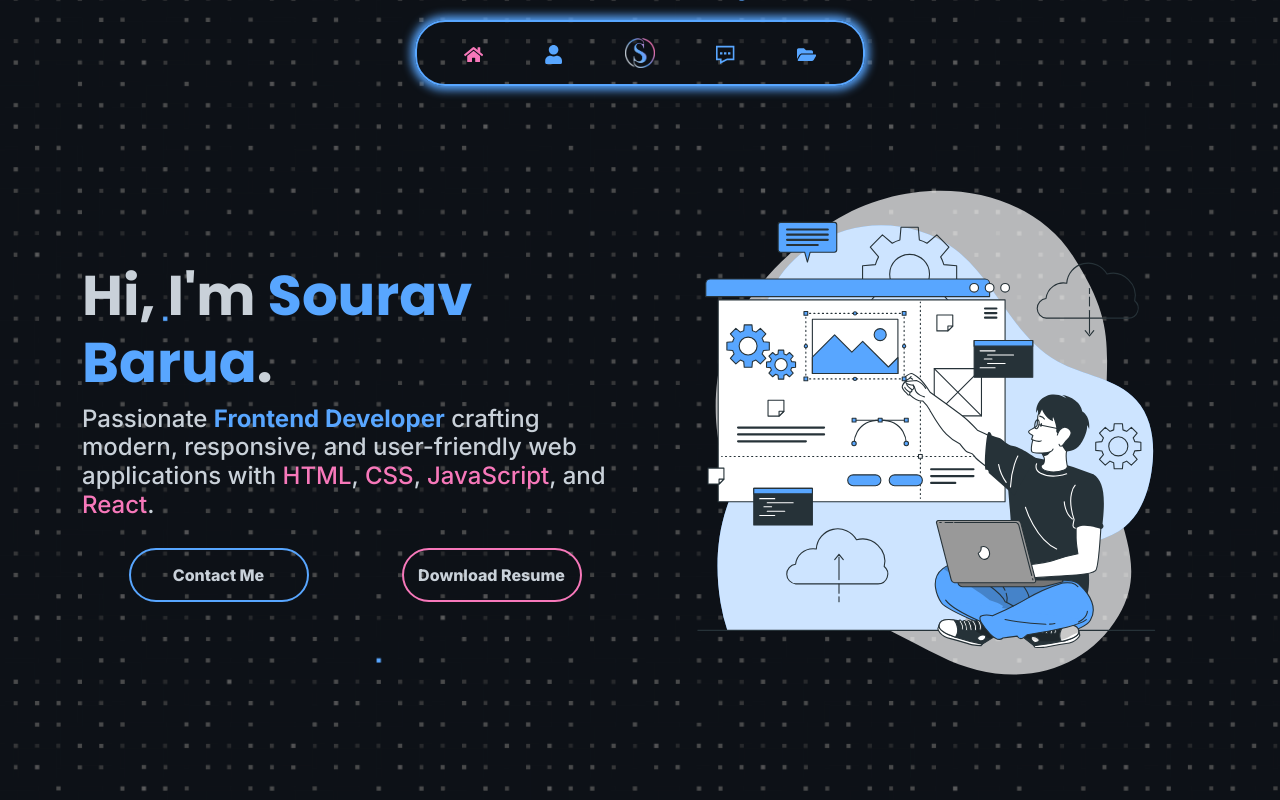
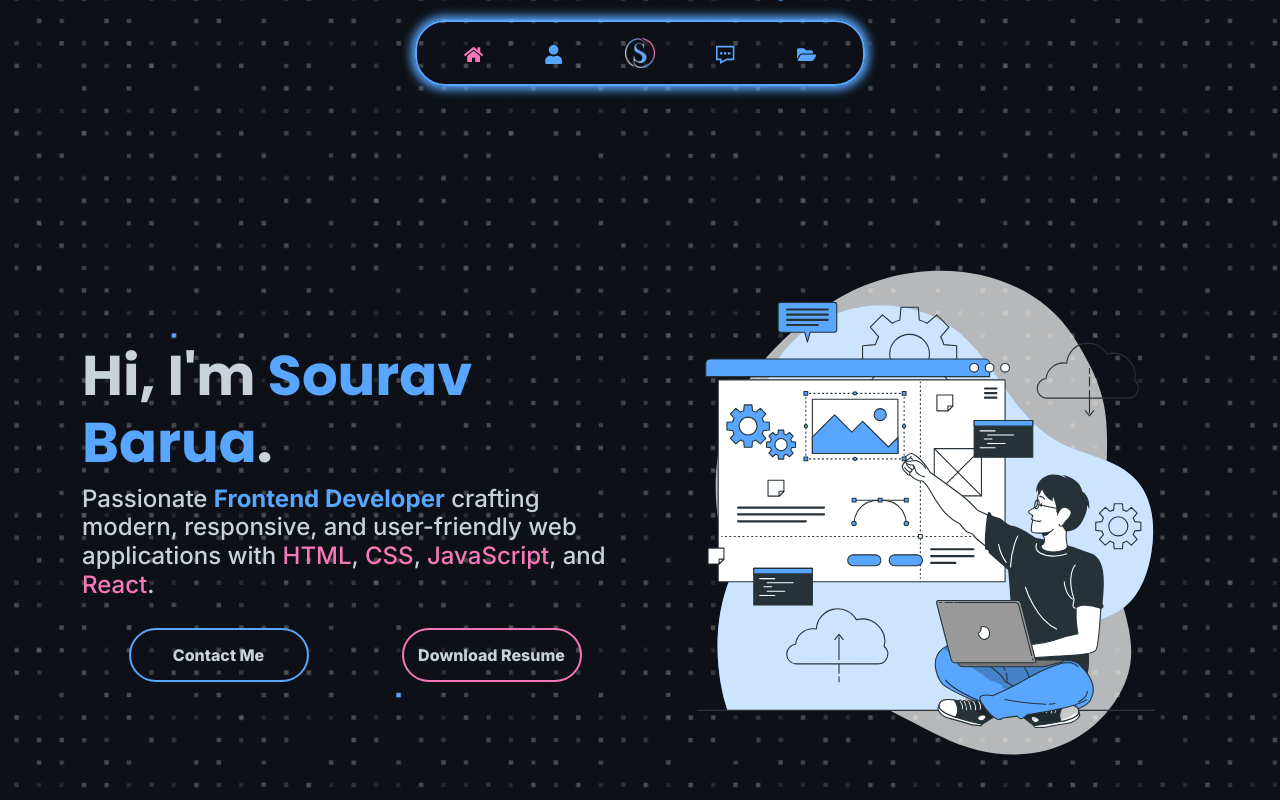
Before and after one commit to sourav136/Portfolio, a React (Vite) app: page / in a window 1280 px wide. Shown: the top 800 px of the page. Built offline with nearby package versions, Linux system fonts and the light colour scheme.

Commit message:
fixed the layout shift issue

```diff
--- a/index.html
+++ b/index.html
@@ -3,6 +3,7 @@
   <head>
     <meta charset="UTF-8" />
     <link rel="icon" type="image/svg+xml" href="/public/Logo.png" />
+    <link rel="preload" as="image" href="/src/assets/Images/Website Creator-bro.svg" type="image/webp" />
     <link rel="preconnect" href="https://fonts.googleapis.com">
     <link rel="preconnect" href="https://fonts.gstatic.com" crossorigin>
     <link href="https://fonts.googleapis.com/css2?family=Inter:ital,opsz,wght@0,14..32,100..900;1,14..32,100..900&family=Montserrat:ital,wght@0,100..900;1,100..900&family=Poppins:ital,wght@0,100;0,200;0,300;0,400;0,500;0,600;0,700;0,800;0,900;1,100;1,200;1,300;1,400;1,500;1,600;1,700;1,800;1,900&display=swap" rel="stylesheet">
--- a/src/components/Home/Home.css
+++ b/src/components/Home/Home.css
@@ -1,17 +1,15 @@
 .home{
-    display: flex;
-    align-items: center;
-    padding: 5rem 0;
+
+    /* height: max-content; */
     overflow: hidden;
-    background-color: transparent;
-    height: max-content;
-    min-height: 100vh;
 }
 
 .home-container{
     display: flex;
     align-items: center;
     justify-content: center;
+    min-height: 100vh;
+    margin: 5rem 0;
 }
 
 .home-h1{
```
